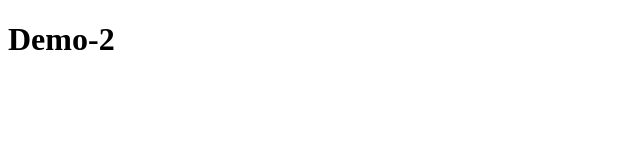
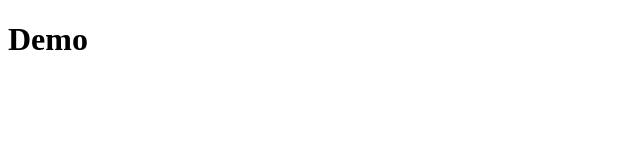
Before and after one commit to hasansiam45/demo-2, a plain HTML site: page index.html in a window 1280 px wide. Shown: the full height of the page, 0-640 px from the left. Drawn offline with Linux system fonts and the light colour scheme.

Commit message:
my commit

```diff
--- a/index.html
+++ b/index.html
@@ -7,6 +7,6 @@
     <title>Document</title>
 </head>
 <body>
-    <h1>Demo-2</h1>
+    <h1>Demo</h1>
 </body>
 </html>
```
